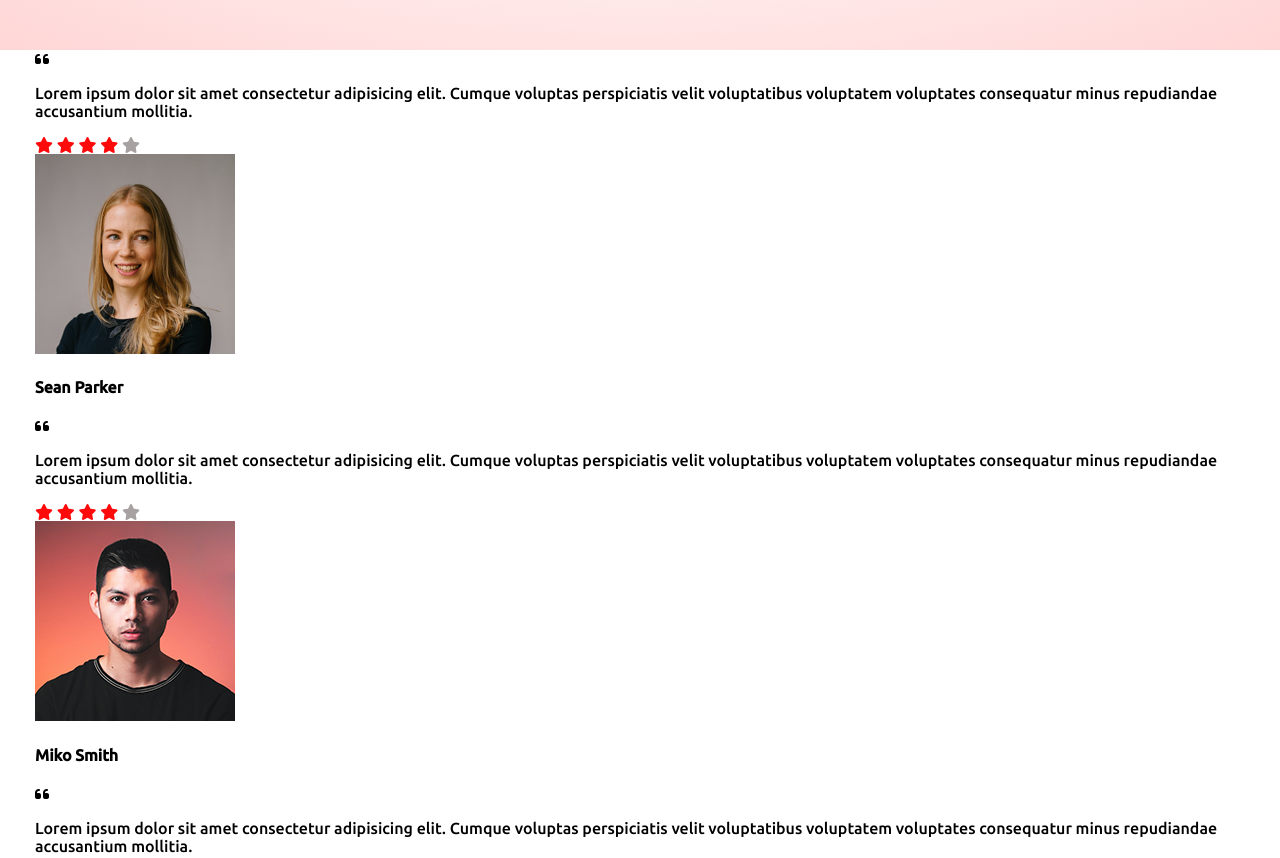
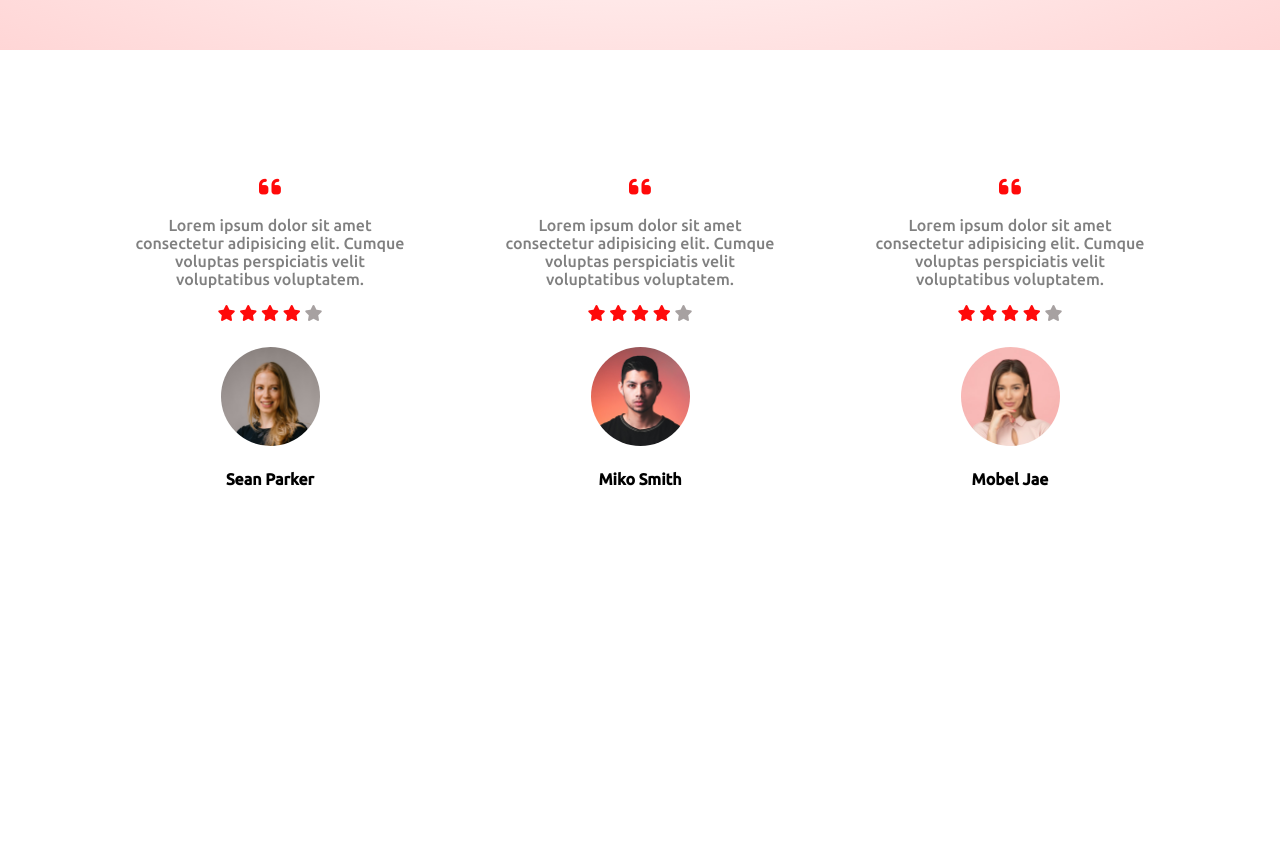
Before and after one commit to antorntech/stuff_and_bluff, a plain HTML site: page index.html in a window 1280 px wide. Shown: the part 3352-4210 px from the top of the page. After the commit the page ends 3961 px from the top, so only its background shows below. Drawn offline with Linux system fonts and the light colour scheme.

Commit message:
add new style

```diff
--- a/index.html
+++ b/index.html
@@ -284,9 +284,9 @@
     <section class="container">
          <div class="testimonial-main">
              <article class="testimonial-details">
-                <div class="testimonial-details">
-                    <i class="fas fa-quote-left"></i>
-                    <p>Lorem ipsum dolor sit amet consectetur adipisicing elit. Cumque voluptas perspiciatis velit voluptatibus voluptatem voluptates consequatur minus repudiandae accusantium mollitia.</p>
+                <div class="testimonial-detail">
+                    <i id="quote" class="fas fa-quote-left"></i>
+                    <p>Lorem ipsum dolor sit amet consectetur adipisicing elit. Cumque voluptas perspiciatis velit voluptatibus voluptatem.</p>
                     <i class="fas fa-star fillup"></i>
                     <i class="fas fa-star fillup"></i>
                     <i class="fas fa-star fillup"></i>
@@ -299,9 +299,9 @@
                 </div>
              </article>
              <article class="testimonial-details">
-                <div class="testimonial-details">
-                    <i class="fas fa-quote-left"></i>
-                    <p>Lorem ipsum dolor sit amet consectetur adipisicing elit. Cumque voluptas perspiciatis velit voluptatibus voluptatem voluptates consequatur minus repudiandae accusantium mollitia.</p>
+                <div class="testimonial-detail">
+                    <i id="quote" class="fas fa-quote-left"></i>
+                    <p>Lorem ipsum dolor sit amet consectetur adipisicing elit. Cumque voluptas perspiciatis velit voluptatibus voluptatem.</p>
                     <i class="fas fa-star fillup"></i>
                     <i class="fas fa-star fillup"></i>
                     <i class="fas fa-star fillup"></i>
@@ -314,9 +314,9 @@
                 </div>
              </article>
              <article class="testimonial-details">
-                <div class="testimonial-details">
-                    <i class="fas fa-quote-left"></i>
-                    <p>Lorem ipsum dolor sit amet consectetur adipisicing elit. Cumque voluptas perspiciatis velit voluptatibus voluptatem voluptates consequatur minus repudiandae accusantium mollitia.</p>
+                <div class="testimonial-detail">
+                    <i id="quote" class="fas fa-quote-left"></i>
+                    <p>Lorem ipsum dolor sit amet consectetur adipisicing elit. Cumque voluptas perspiciatis velit voluptatibus voluptatem.</p>
                     <i class="fas fa-star fillup"></i>
                     <i class="fas fa-star fillup"></i>
                     <i class="fas fa-star fillup"></i>
@@ -331,6 +331,8 @@
          </div>
     </section>
     <!-- testimonial end -->
+
+
     </main>
 
 </body>
--- a/style.css
+++ b/style.css
@@ -221,6 +221,44 @@ main {
     line-height: 25px;
 }
 
+/* testimonial section */
+.testimonial-main {
+    display: grid;
+    grid-template-columns: repeat(3, 1fr);
+    padding: 0px 50px;
+    margin-top: 100px;
+}
+
+.testimonial-details {
+    text-align: center;
+    margin: 0 20px;
+    transition: .5s;
+}
+
+.testimonial-details:hover {
+    border-radius: 10px;
+    cursor: pointer;
+    box-shadow: 5px 5px 10px gray;
+}
+
+.testimonial-detail {
+    padding: 25px;
+}
+
+.testimonial-detail p {
+    color: gray;
+    text-align: center;
+}
+
+.testimonial-image img {
+    border-radius: 100px;
+    width: 30%;
+}
+
+#quote {
+    color: rgb(255, 10, 10);
+    font-size: 25px;
+}
 
 
 
```
